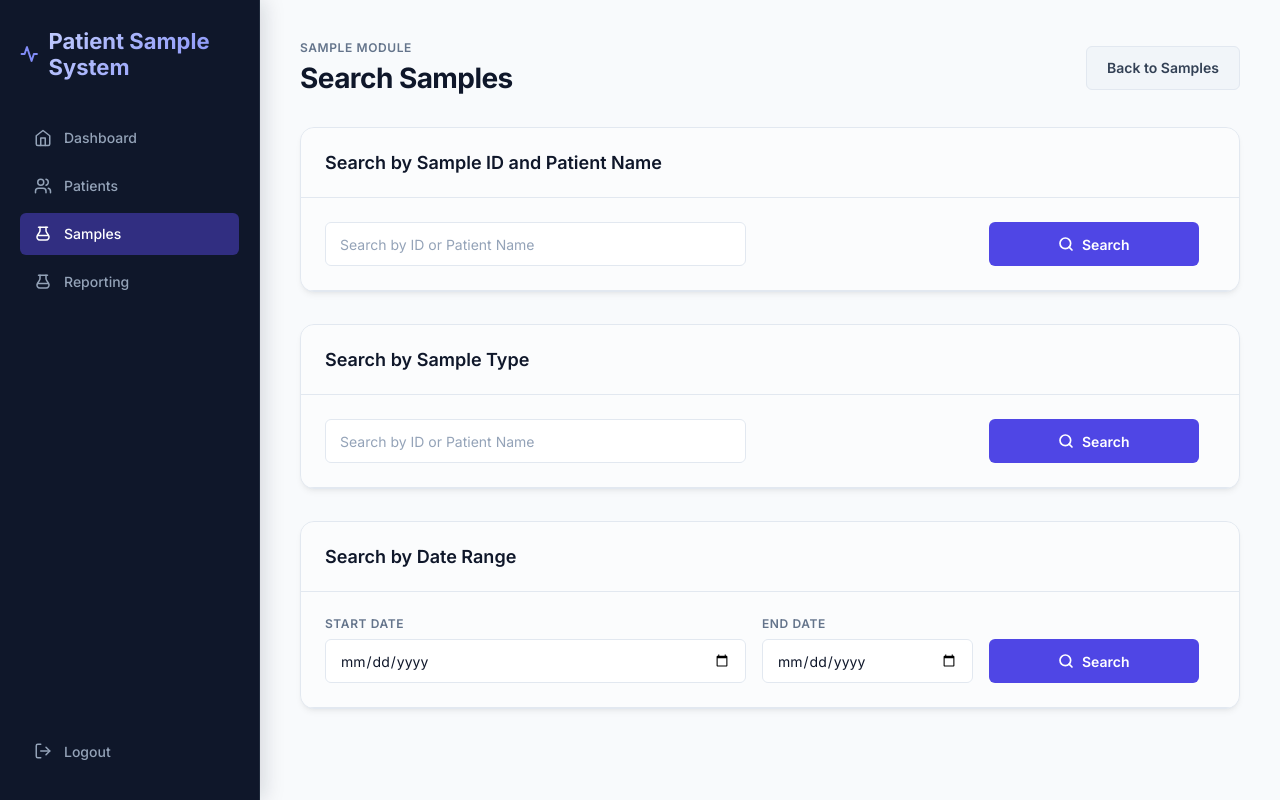
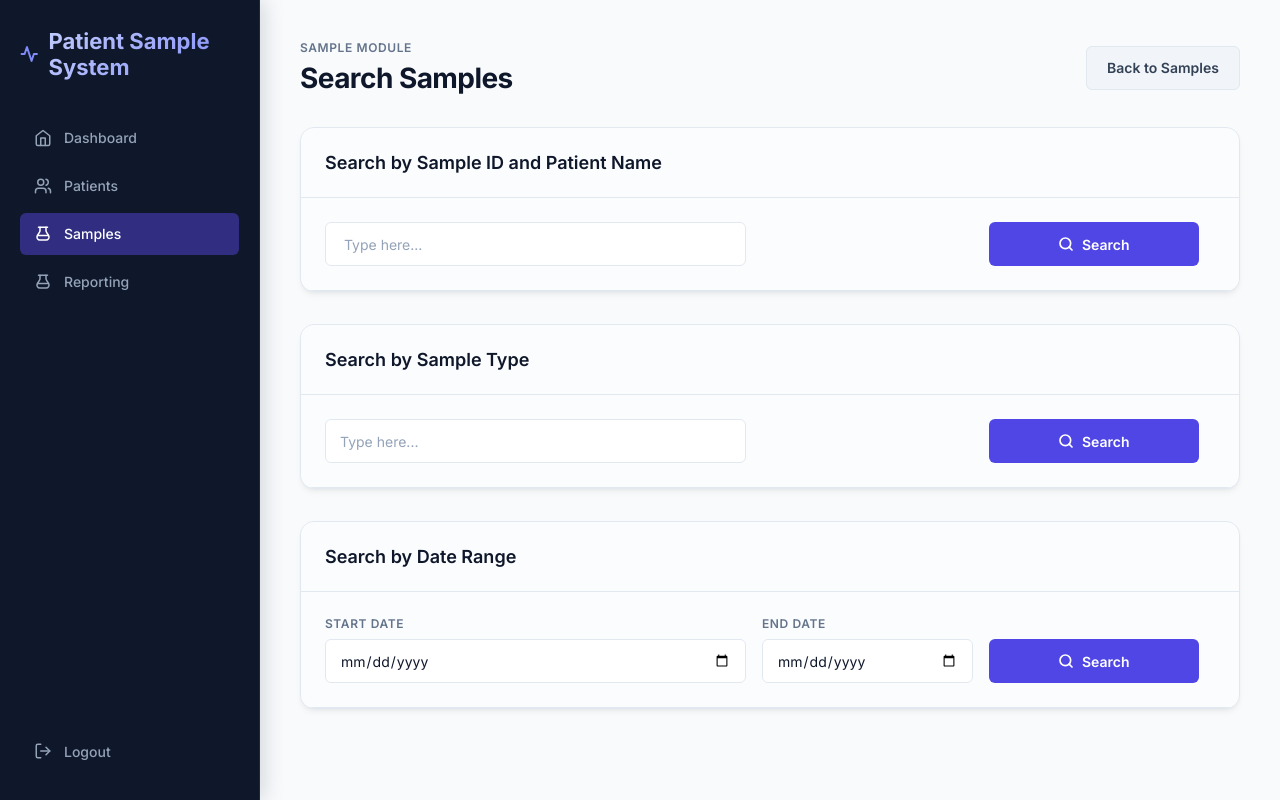
Before and after one commit to priyamsama/flaskapp_credence, a Flask app: page /sample/search in a window 1280 px wide. Run offline with Flask 3, Linux system fonts and the light colour scheme; the visitor is signed in with stand-in values (Sample User, id 1); some libraries are stand-ins or nearby versions.

Commit message:
ondum seiyala

```diff
--- a/templates/search.html
+++ b/templates/search.html
@@ -15,7 +15,7 @@
     <h2 class="search-filter-grid">Search by Sample ID and Patient Name </h2>
     <form method="POST" class="search-filter-grid">
         <label for="search-box">
-            <input type="search" id="search-box" name="query" value="{{ query }}" placeholder="Search by ID or Patient Name ">
+            <input type="search" id="search-box" name="query" value="{{ query }}" placeholder=" Type here...">
         </label>
 
         <br>
@@ -30,7 +30,7 @@
     <h2 class="search-filter-grid">Search by Sample Type </h2>
     <form method="POST" class="search-filter-grid">
         <label for="search-box">
-            <input type="search" id="search-box" name="query" value="{{ query }}" placeholder="Search by ID or Patient Name ">
+            <input type="search" id="search-box" name="query" value="{{ query }}" placeholder="Type here...">
         </label>
 
         <br>
```
